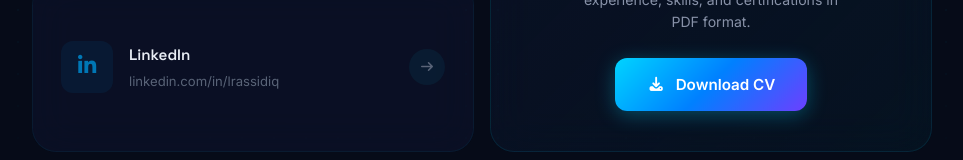
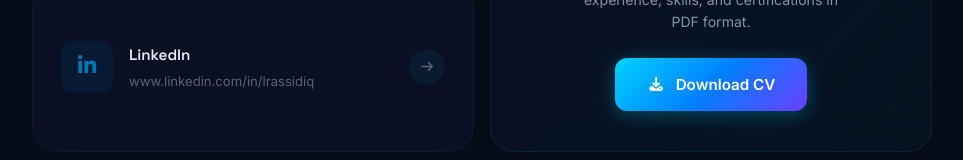
Before and after one commit to qyqyardy/portfolio, a Vue app: page / in a window 1280 px wide. Shown: the part 7583-7743 px from the top of the page, without its empty margins (158-1121 px from the left). Built offline with nearby package versions, Linux system fonts and the light colour scheme.

Commit message:
fix: url linkedin

```diff
--- a/src/components/layout/FooterSection.vue
+++ b/src/components/layout/FooterSection.vue
@@ -10,7 +10,7 @@
         </p>
         <div class="footer-socials">
           <a href="mailto:comvertzone@gmail.com" aria-label="Email"><i class="fas fa-envelope"></i></a>
-          <a href="https://linkedin.com/in/lrassidiq" target="_blank" rel="noopener" aria-label="LinkedIn"><i class="fab fa-linkedin-in"></i></a>
+          <a href="https://www.linkedin.com/in/lrassidiq" target="_blank" rel="noopener" aria-label="LinkedIn"><i class="fab fa-linkedin-in"></i></a>
           <a href="https://github.com/qyqyardy" target="_blank" rel="noopener" aria-label="GitHub"><i class="fab fa-github"></i></a>
         </div>
       </div>
--- a/src/components/sections/ContactSection.vue
+++ b/src/components/sections/ContactSection.vue
@@ -22,13 +22,13 @@
         </a>
 
         <!-- LinkedIn card -->
-        <a href="https://linkedin.com/in/lrassidiq" target="_blank" rel="noopener" class="bento-card contact-card" data-aos="fade-up" data-aos-delay="80">
+        <a href="https://www.linkedin.com/in/lrassidiq" target="_blank" rel="noopener" class="bento-card contact-card" data-aos="fade-up" data-aos-delay="80">
           <div class="contact-card-icon linkedin">
             <i class="fab fa-linkedin-in"></i>
           </div>
           <div class="contact-card-info">
             <h3>LinkedIn</h3>
-            <p>linkedin.com/in/lrassidiq</p>
+            <p>www.linkedin.com/in/lrassidiq</p>
           </div>
           <span class="contact-card-arrow"><i class="fas fa-arrow-right"></i></span>
         </a>
```
